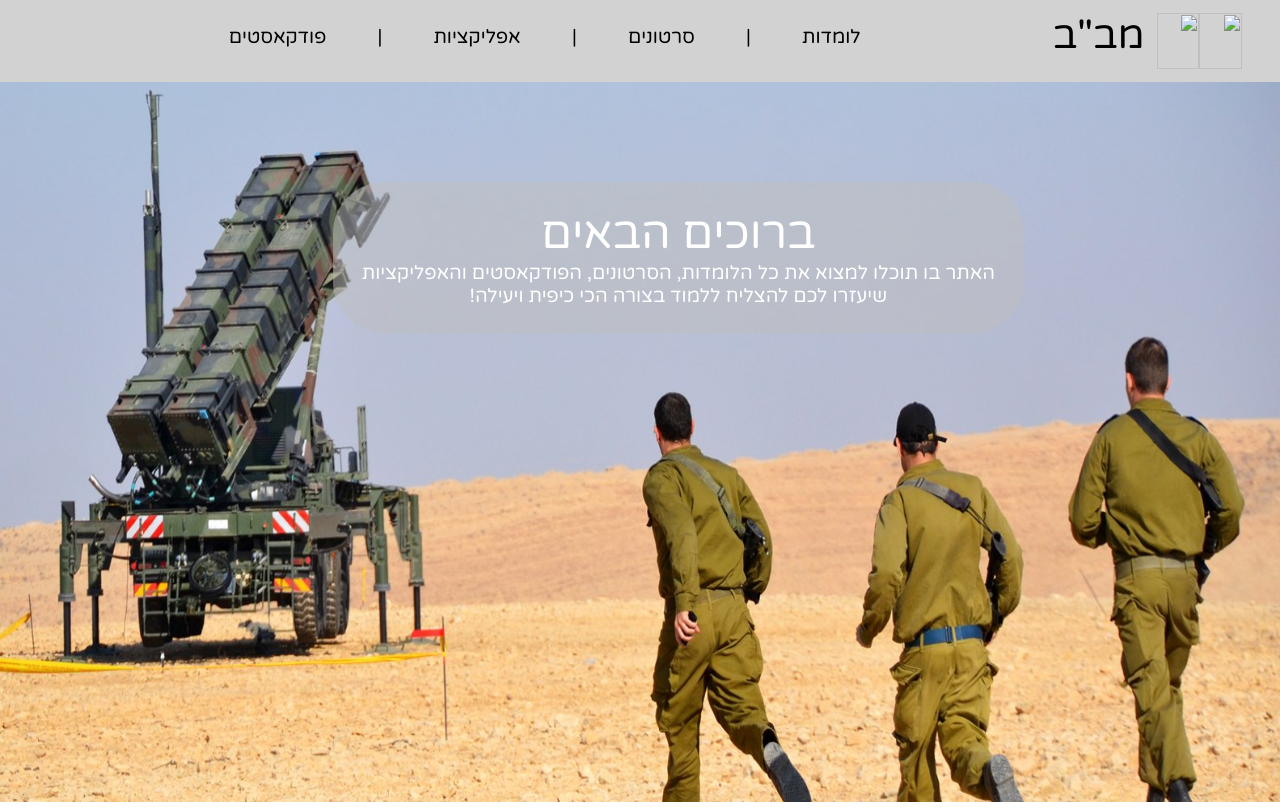
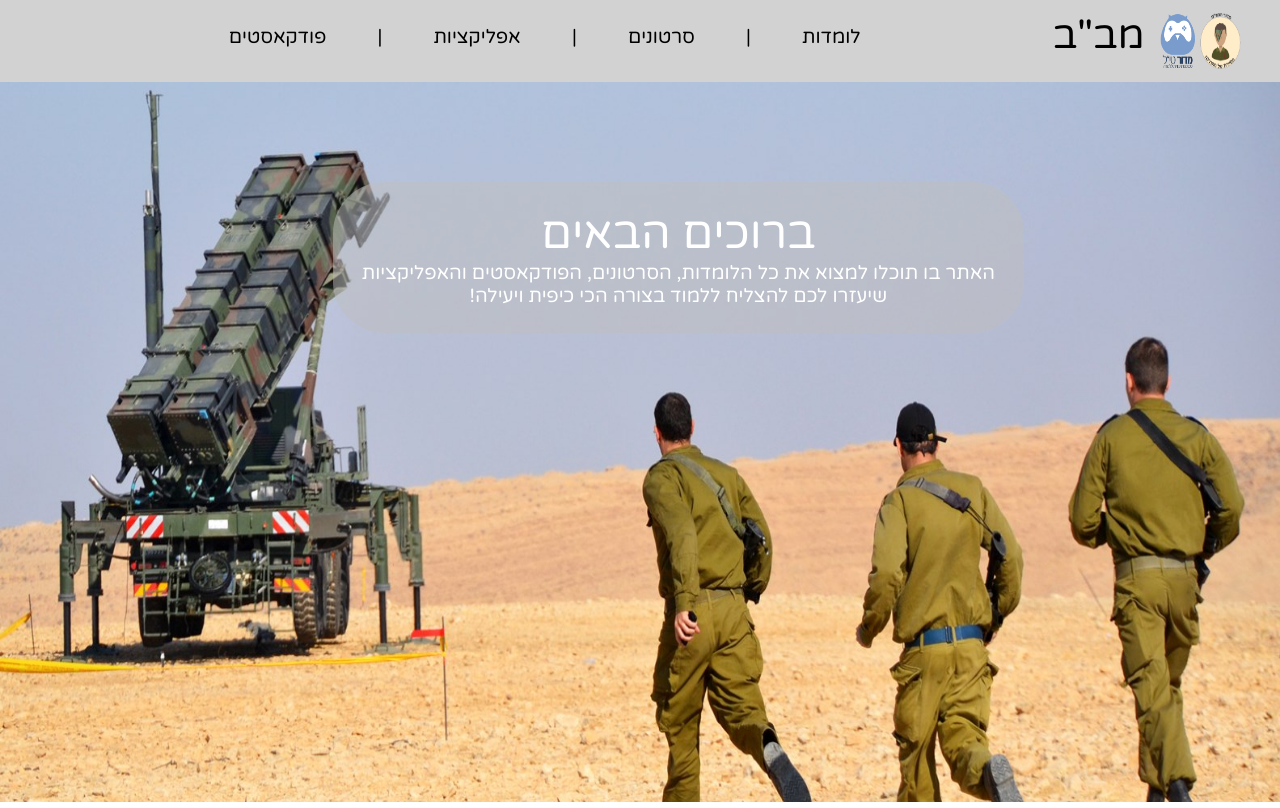
Before and after one commit to madorTilBisla/HmababWebsite, a plain HTML site: page hachsham/index.html in a window 1280 px wide. Drawn offline with Linux system fonts and the light colour scheme; files whose address does not match are found by name.

Commit message:
Update index.html

```diff
--- a/hachsham/index.html
+++ b/hachsham/index.html
@@ -3,13 +3,12 @@
         <title>אתר מב"ב הכש"מ</title>
         <meta charset="utf-8">
         <meta name="viewport" content="width=device-width, initial-scale=1.0">
-        <script type="text/javascript" src="code.js"></script>
         <link rel="stylesheet" href="design.css">
     </head>
     <body>
         <div class="head">
-            <img id="logoHachsham" src="images/hachshamLogo.png">
-            <img id="logoTil" src="images/logoTil.png">
+            <img id="logoHachsham" src="hachshamLogo.png">
+            <img id="logoTil" src="logoTil.png">
             <div class="bigFontMabab">מב"ב</div>
             <div id="lomdotText" class="upperFont dropdown">
                 <span>לומדות</span>
```
